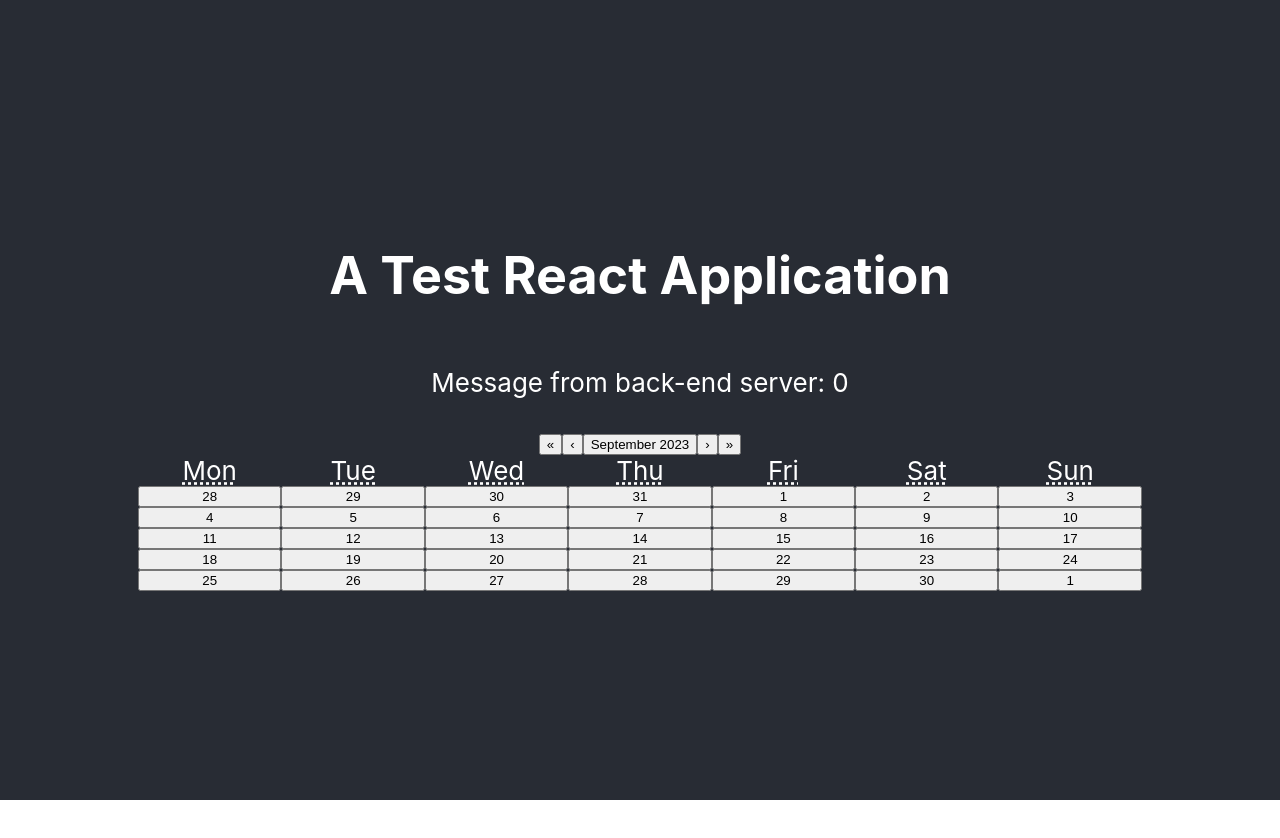
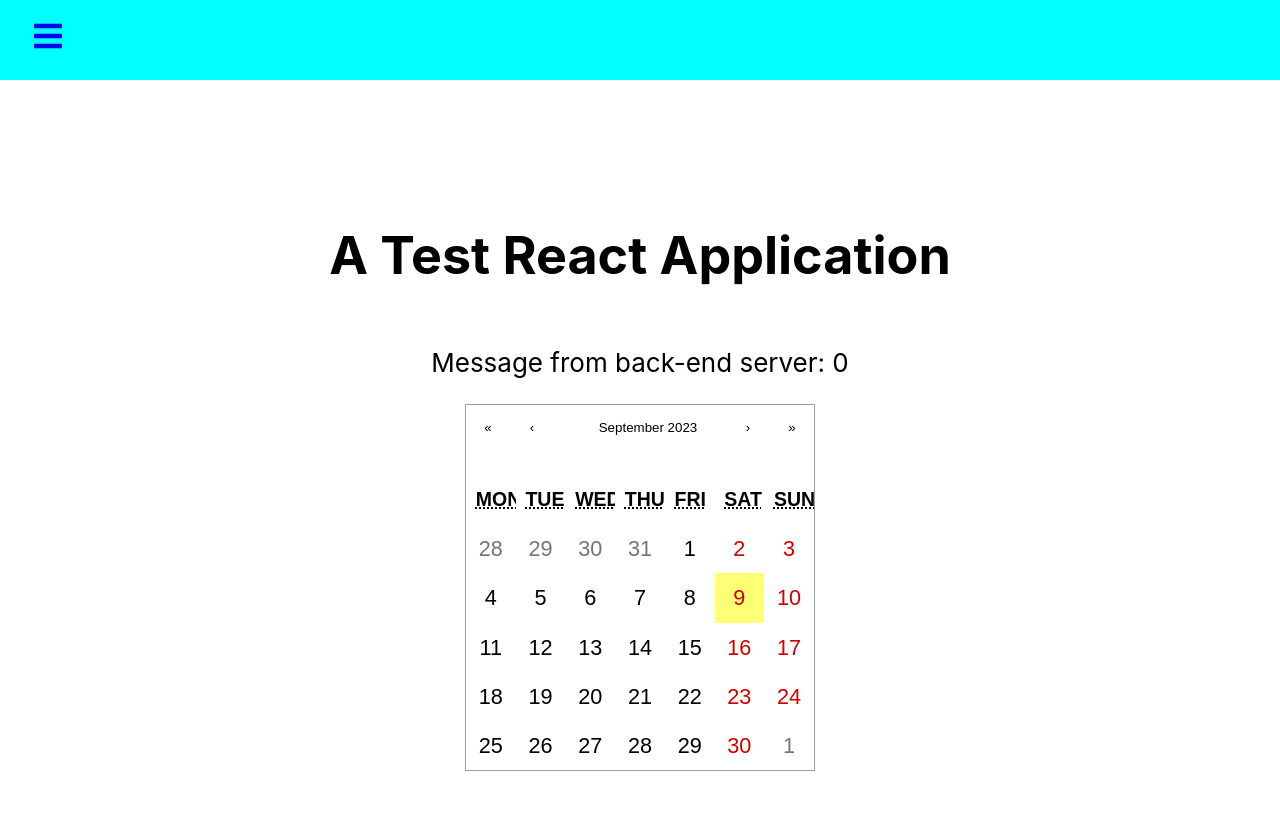
Before and after one commit to ahzunzun/Event-timetable, a React (Create React App) app in the folder react/timetable/: page / in a window 1280 px wide. Shown: the top 838 px of the page. Before the commit the page ends 800 px from the top, so only its background shows below. Built offline with nearby package versions, Linux system fonts and the light colour scheme; no server answers.

Commit message:
added a sidebar on the left

```diff
--- a/react/timetable/package.json
+++ b/react/timetable/package.json
@@ -10,6 +10,8 @@
     "react": "^18.2.0",
     "react-calendar": "^4.6.0",
     "react-dom": "^18.2.0",
+    "react-icons": "^4.11.0",
+    "react-router-dom": "^6.15.0",
     "react-scripts": "^5.0.1",
     "web-vitals": "^2.1.4"
   },
--- a/react/timetable/src/App.css
+++ b/react/timetable/src/App.css
@@ -7,25 +7,20 @@
   pointer-events: none;
 }
 
-@media (prefers-reduced-motion: no-preference) {
-  .App-logo {
-    animation: App-logo-spin infinite 20s linear;
-  }
-}
 
 .App-header {
-  background-color: #282c34;
+  background-color: #ffffff;
   min-height: 100vh;
   display: flex;
   flex-direction: column;
   align-items: center;
   justify-content: center;
   font-size: calc(10px + 2vmin);
-  color: white;
+  color: rgb(0, 0, 0);
 }
 
 .App-link {
-  color: #61dafb;
+  color: #0400ff;
 }
 
 @keyframes App-logo-spin {
--- a/react/timetable/src/App.js
+++ b/react/timetable/src/App.js
@@ -1,6 +1,9 @@
 import React, { useState, useEffect } from 'react';
 import './App.css';
 import Calendar from 'react-calendar';
+import 'react-calendar/dist/Calendar.css';
+import { BrowserRouter as Router, Routes,  Route} from 'react-router-dom';
+import Sidebar from './components/Sidebar';
 
 function App() {
   const [helloWorld, setHelloWorld] = useState(0);
@@ -18,6 +21,14 @@ function App() {
   }, []);
   return (
     <div className="App">
+      <>
+        <Router>
+          <Sidebar/>
+          <Routes>
+            <Route path = '/' />
+          </Routes>
+        </Router>
+      </>
       <header className="App-header">
         <h1>A Test React Application</h1>
         <p>Message from back-end server: {helloWorld}</p>
--- /dev/null
+++ b/react/timetable/src/components/Sidebar.css
@@ -0,0 +1,77 @@
+.sidebar {
+    background-color: aqua;
+    height: 80px;
+    display: flex;
+    justify-content: start;
+    align-items: center;
+}
+
+.menu-bars {
+    margin-left: 2rem;
+    font-size: 2rem;
+    background: none;
+
+}
+
+.nav-menu {
+    background-color: aqua;
+    width: 250px;
+    height: 100vh;
+    display: flex;
+    justify-content: center;
+    position: fixed;
+    top: 0;
+    left: -100%;
+    transition: 850ms;
+
+}
+
+.nav-menu.active {
+    left: 0;
+    transition: 350ms;
+
+
+}
+
+.nav-text {
+    display: flex;
+    justify-content: start;
+    align-content: center;
+    padding: 8px 0px 8px 16px;
+    list-style: none;
+    height: 60px;
+}
+
+.nav-text a {
+    text-decoration: none;
+    color: rgb(0, 0, 0);
+    font-size: 18px;
+    width: 95%;
+    height: 100%;
+    display: flex;
+    align-items: center;
+    padding: 0 16px;
+    border-radius: 4px;
+}
+
+.nav-text a:hover {
+    background-color: white;
+}
+
+.nav-menu-items {
+    width: 100%;
+}
+
+.navbar-toggle {
+    background-color: aqua;
+    width: 100%;
+    height: 80px;
+    display: flex;
+    justify-content: start;
+    align-items: center;
+
+}
+
+span {
+    margin-left: 16px;
+}
--- /dev/null
+++ b/react/timetable/src/components/Sidebar.js
@@ -0,0 +1,41 @@
+import React, {useState} from 'react'
+import * as FaIcons from 'react-icons/fa';
+import * as AiIcons from 'react-icons/ai';
+import { Link } from 'react-router-dom';
+import { SidebarData } from './SidebarData';
+import './Sidebar.css';
+
+function Sidebar() {
+  const [sidebar, setSideBar] = useState(false)
+
+  const showSideBar = () => setSideBar(!sidebar)
+  return (
+    <>
+        <div className='sidebar'>
+            <Link to='#' className='menu-bars'>
+                <FaIcons.FaBars onClick={showSideBar}/>
+            </Link>
+        </div>
+        <nav className={sidebar ? 'nav-menu active' : 'nav-menu'}>
+            <ul className='nav-menu-items'>
+                <li className='navbar-toggle'>
+                    <Link to="#" className='menu-bars'>
+                        <AiIcons.AiOutlineClose onClick={showSideBar}/>
+                    </Link>
+                </li>
+                {SidebarData.map((item, index) => {
+                    return (
+                        <li key={index} className={item.cName}>
+                            <Link to={item.path}>
+                                <span>{item.title}</span>
+                            </Link>
+                        </li>
+                    )
+                })}
+            </ul>
+        </nav>
+    </>
+  );
+}
+
+export default Sidebar
--- /dev/null
+++ b/react/timetable/src/components/SidebarData.js
@@ -0,0 +1,12 @@
+import React from 'react'
+import * as FaIcons from 'react-icons/fa';
+import * as AiIcons from 'react-icons/ai';
+import * as IoIcons from 'react-icons/io';
+
+export const SidebarData = [
+    {
+        title: 'Test',
+        path: '/',
+        cName: 'nav-text'
+    }
+]
```
Also changed, not shown: 1 other file (tests, documents, lock files or other folders).
